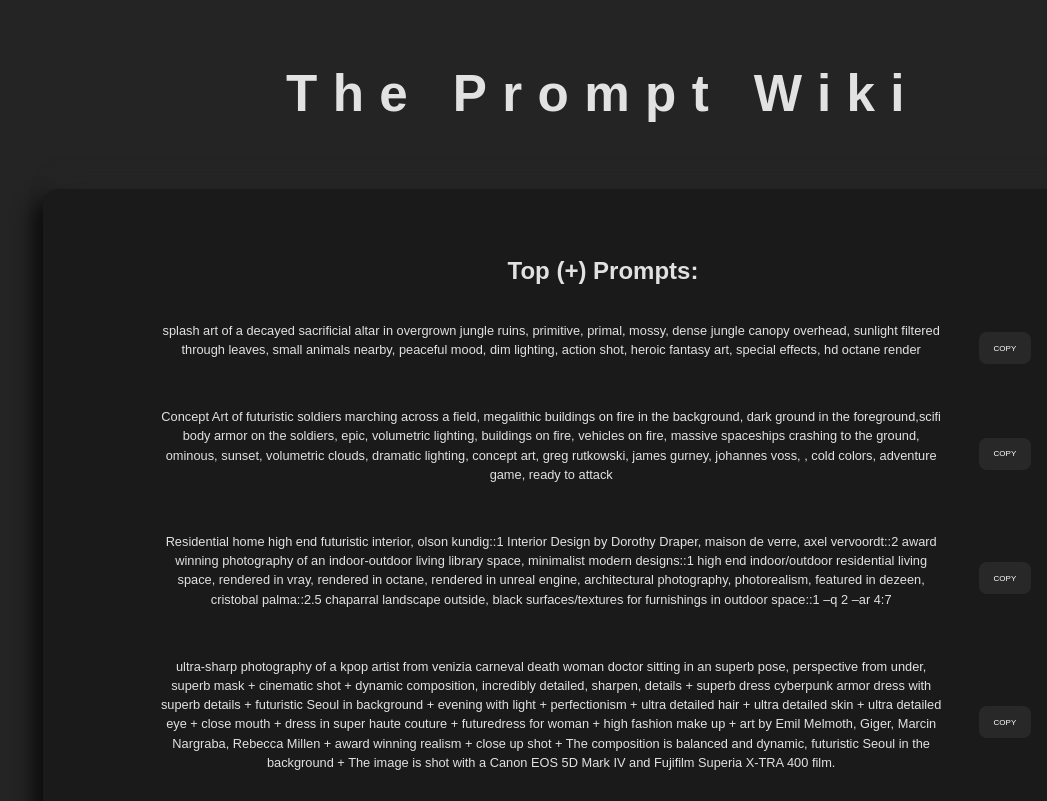
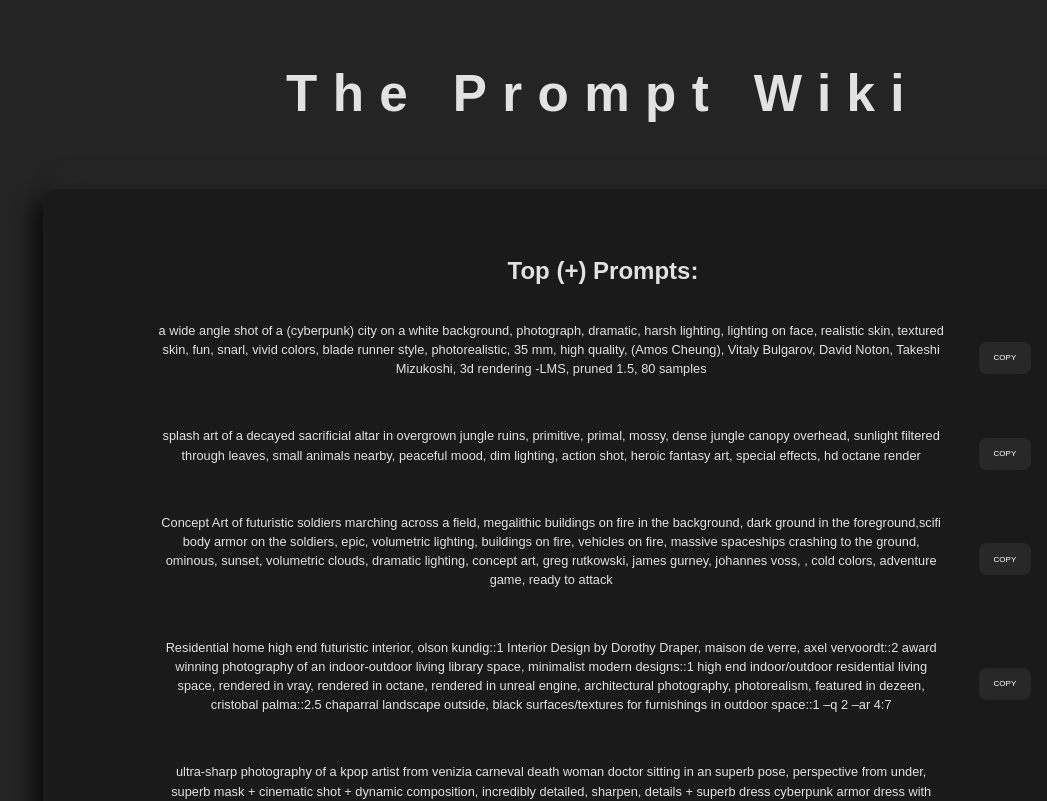
Before and after one commit to tflannagan/PromptWiki, a React (Vite) app in the folder Prompt Wiki/: page / in a window 1280 px wide. Shown: the top 801 px of the page, without its empty margins (37-1084 px from the left). Built offline with nearby package versions, Linux system fonts and the light colour scheme; a web font is replaced by a local one.

Commit message:
added prompt

```diff
--- a/Prompt Wiki/src/App.tsx
+++ b/Prompt Wiki/src/App.tsx
@@ -15,20 +15,27 @@ function App() {
         <h2>Top (+) Prompts:</h2>
 
         <div className="module">
+          <p>a wide angle shot of a (cyberpunk) city on a white background, photograph, dramatic, harsh lighting,  lighting on face, realistic skin, textured skin, fun, snarl, vivid colors, blade runner style, photorealistic, 35 mm, high quality, (Amos Cheung), Vitaly Bulgarov, David Noton, Takeshi Mizukoshi, 3d rendering -LMS, pruned 1.5, 80 samples</p>
+            <CopyToClipboard text="a wide angle shot of a (cyberpunk) city on a white background, photograph, dramatic, harsh lighting,  lighting on face, realistic skin, textured skin, fun, snarl, vivid colors, blade runner style, photorealistic, 35 mm, high quality, (Amos Cheung), Vitaly Bulgarov, David Noton, Takeshi Mizukoshi, 3d rendering -LMS, pruned 1.5, 80 samples">
+              <button>Copy</button>
+            </CopyToClipboard>
+          </div>
+
+          <div className="module">
           <p>splash art of a decayed sacrificial altar in overgrown jungle ruins, primitive, primal, mossy, dense jungle canopy overhead, sunlight filtered through leaves, small animals nearby, peaceful mood, dim lighting, action shot, heroic fantasy art, special effects, hd octane render</p>
             <CopyToClipboard text="splash art of a decayed sacrificial altar in overgrown jungle ruins, primitive, primal, mossy, dense jungle canopy overhead, sunlight filtered through leaves, small animals nearby, peaceful mood, dim lighting, action shot, heroic fantasy art, special effects, hd octane render">
               <button>Copy</button>
             </CopyToClipboard>
           </div>
 
-        <div className="module">
+          <div className="module">
           <p>Concept Art of futuristic soldiers marching across a field, megalithic buildings on fire in the background, dark ground in the foreground,scifi body armor on the soldiers, epic, volumetric lighting, buildings on fire, vehicles on fire, massive spaceships crashing to the ground, ominous, sunset, volumetric clouds, dramatic lighting, concept art, greg rutkowski, james gurney, johannes voss, , cold colors, adventure game, ready to attack</p>
             <CopyToClipboard text="Concept Art of futuristic soldiers marching across a field, megalithic buildings on fire in the background, dark ground in the foreground,scifi body armor on the soldiers, epic, volumetric lighting, buildings on fire, vehicles on fire, massive spaceships crashing to the ground, ominous, sunset, volumetric clouds, dramatic lighting, concept art, greg rutkowski, james gurney, johannes voss, , cold colors, adventure game, ready to attack">
               <button>Copy</button>
             </CopyToClipboard>
           </div>
 
-        <div className="module">
+          <div className="module">
           <p>Residential home high end futuristic interior, olson kundig::1 Interior Design by Dorothy Draper, maison de verre, axel vervoordt::2 award winning photography of an indoor-outdoor living library space, minimalist modern designs::1 high end indoor/outdoor residential living space, rendered in vray, rendered in octane, rendered in unreal engine, architectural photography, photorealism, featured in dezeen, cristobal palma::2.5 chaparral landscape outside, black surfaces/textures for furnishings in outdoor space::1 –q 2 –ar 4:7</p>
             <CopyToClipboard text="Residential home high end futuristic interior, olson kundig::1 Interior Design by Dorothy Draper, maison de verre, axel vervoordt::2 award winning photography of an indoor-outdoor living library space, minimalist modern designs::1 high end indoor/outdoor residential living space, rendered in vray, rendered in octane, rendered in unreal engine, architectural photography, photorealism, featured in dezeen, cristobal palma::2.5 chaparral landscape outside, black surfaces/textures for furnishings in outdoor space::1 –q 2 –ar 4:7">
               <button>Copy</button>
@@ -41,7 +48,6 @@ function App() {
               <button>Copy</button>
             </CopyToClipboard>
           </div>
-
 
           <div className="module">
           <p>azure, bright, (dragon knight), medieval, warrior, daemon, sapphire, electric, mist, destruction, portrait, hyperrealism, photorealism, steam, particles, heroic, stoic, profile, intense, creature entity</p>
```
